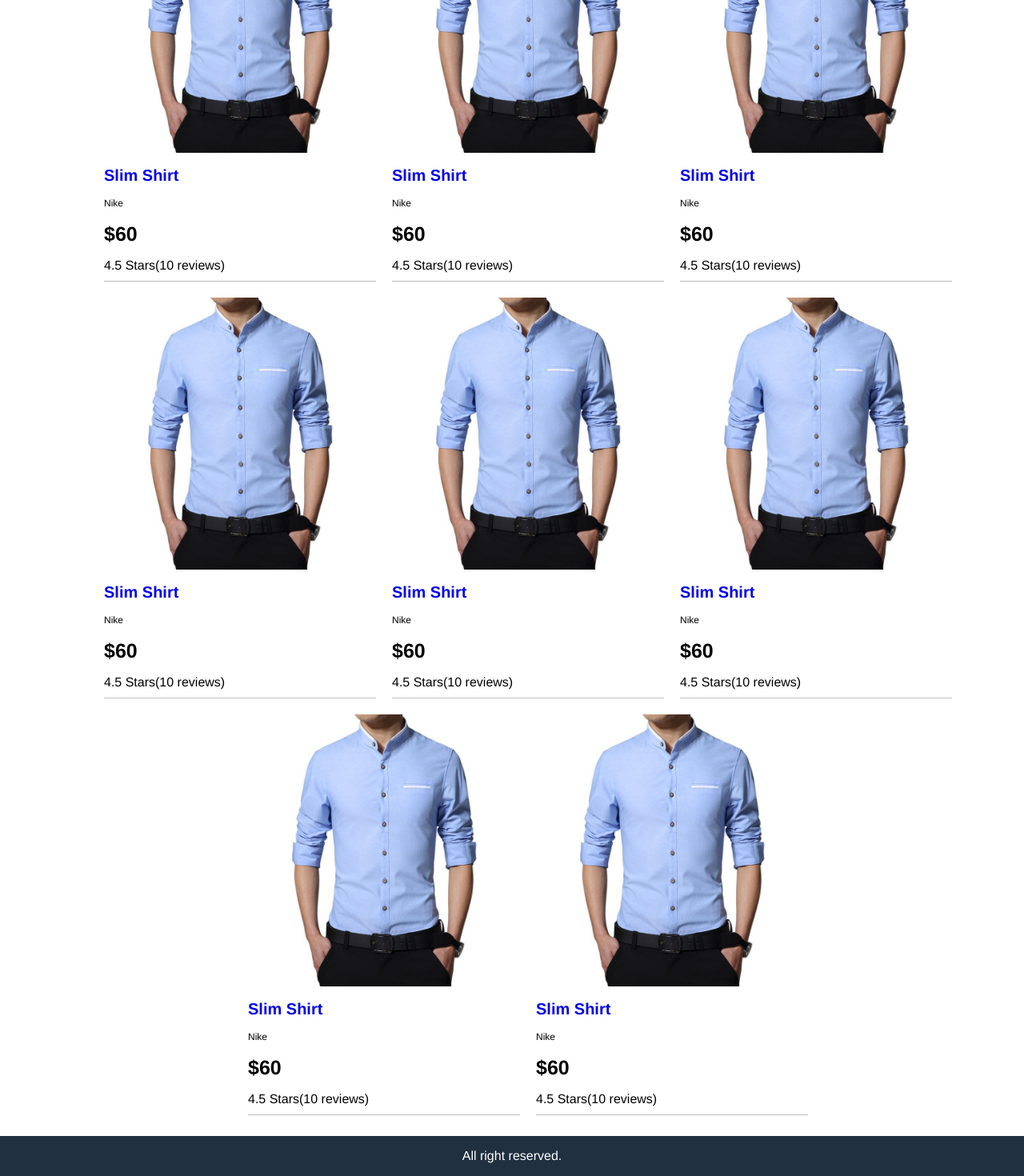
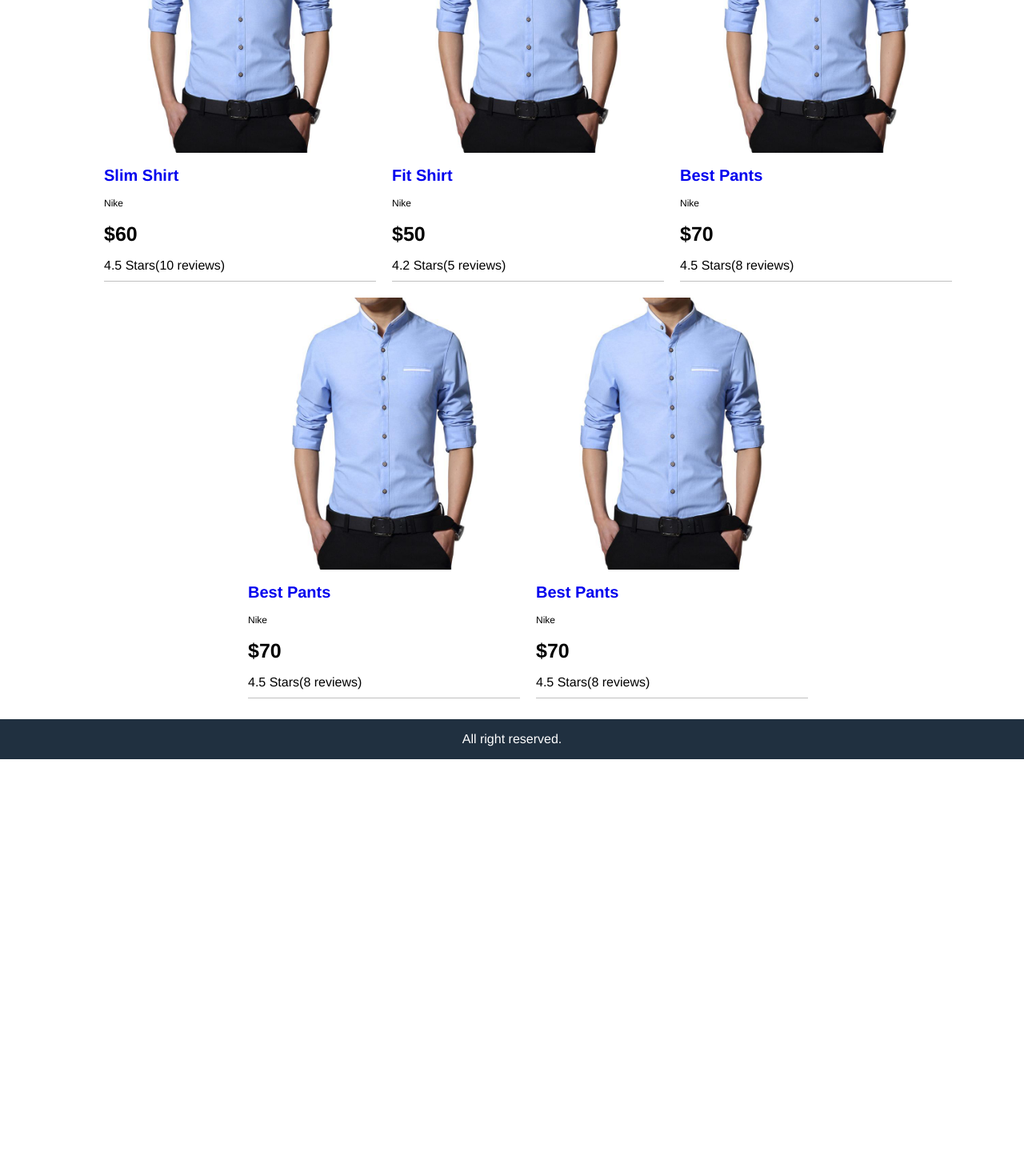
Before and after one commit to ngocdu171/Web-Sale-Clothes, a React (Create React App) app in the folder frontend/: page / in a window 1280 px wide. Shown: the part 225-1695 px from the top of the page at 80% size. After the commit the page ends 1174 px from the top, so only its background shows below. Built offline with nearby package versions, Linux system fonts and the light colour scheme.

Commit message:
fecth data

```diff
--- a/frontend/src/App.js
+++ b/frontend/src/App.js
@@ -1,5 +1,6 @@
 import React from 'react';
 import './App.css';
+import data from './data';
 
 function App() {
     const openMenu = () =>{
@@ -37,78 +38,17 @@ function App() {
             <main className="main">
                 <div className="content">
                     <ul className="products">
-                        <li>
-                            <div className="product">
-                            <img className="product-image" src="/images/image1.jpg" alt="product" />
-                            <div className="product-name"><a href="product.html">Slim Shirt</a></div>
-                            <div className="product-brand">Nike</div>
-                            <div className="product-price">$60</div>
-                            <div className="product-rating">4.5 Stars(10 reviews)</div>
-                            </div>
-                        </li>
-                        <li>
-                            <div className="product">
-                            <img className="product-image" src="/images/image1.jpg" alt="product" />
-                            <div className="product-name"><a href="product.html">Slim Shirt</a></div>
-                            <div className="product-brand">Nike</div>
-                            <div className="product-price">$60</div>
-                            <div className="product-rating">4.5 Stars(10 reviews)</div>
-                            </div>
-                        </li>
-                        <li>
-                            <div className="product">
-                            <img className="product-image" src="/images/image1.jpg" alt="product" />
-                            <div className="product-name"><a href="product.html">Slim Shirt</a></div>
-                            <div className="product-brand">Nike</div>
-                            <div className="product-price">$60</div>
-                            <div className="product-rating">4.5 Stars(10 reviews)</div>
-                            </div>
-                        </li>
-                        <li>
-                            <div className="product">
-                            <img className="product-image" src="/images/image1.jpg" alt="product" />
-                            <div className="product-name"><a href="product.html">Slim Shirt</a></div>
-                            <div className="product-brand">Nike</div>
-                            <div className="product-price">$60</div>
-                            <div className="product-rating">4.5 Stars(10 reviews)</div>
-                            </div>
-                        </li>
-                        <li>
-                            <div className="product">
-                            <img className="product-image" src="/images/image1.jpg" alt="product" />
-                            <div className="product-name"><a href="product.html">Slim Shirt</a></div>
-                            <div className="product-brand">Nike</div>
-                            <div className="product-price">$60</div>
-                            <div className="product-rating">4.5 Stars(10 reviews)</div>
-                            </div>
-                        </li>
-                        <li>
-                            <div className="product">
-                            <img className="product-image" src="/images/image1.jpg" alt="product" />
-                            <div className="product-name"><a href="product.html">Slim Shirt</a></div>
-                            <div className="product-brand">Nike</div>
-                            <div className="product-price">$60</div>
-                            <div className="product-rating">4.5 Stars(10 reviews)</div>
-                            </div>
-                        </li>
-                        <li>
-                            <div className="product">
-                            <img className="product-image" src="/images/image1.jpg" alt="product" />
-                            <div className="product-name"><a href="product.html">Slim Shirt</a></div>
-                            <div className="product-brand">Nike</div>
-                            <div className="product-price">$60</div>
-                            <div className="product-rating">4.5 Stars(10 reviews)</div>
-                            </div>
-                        </li>
-                        <li>
-                            <div className="product">
-                            <img className="product-image" src="/images/image1.jpg" alt="product" />
-                            <div className="product-name"><a href="product.html">Slim Shirt</a></div>
-                            <div className="product-brand">Nike</div>
-                            <div className="product-price">$60</div>
-                            <div className="product-rating">4.5 Stars(10 reviews)</div>
-                            </div>
-                        </li>
+                        {data.products.map(product =>
+                            <li>
+                                <div className="product">
+                                <img className="product-image" src={product.image} alt="product" />
+                                <div className="product-name"><a href="product.html">{product.name}</a></div>
+                                <div className="product-brand">{product.brand}</div>
+                                <div className="product-price">${product.price}</div>
+                                <div className="product-rating">{product.rating} Stars({product.numReviews} reviews)</div>
+                                </div>
+                            </li>
+                        )}
                     </ul>
                 </div>
             </main>
--- /dev/null
+++ b/frontend/src/data.js
@@ -0,0 +1,49 @@
+export default {
+    products: [
+        {
+            name: 'Slim Shirt',
+            category: 'Shirts',
+            image: '/images/image1.jpg',
+            price: 60,
+            brand: 'Nike',
+            rating: 4.5,
+            numReviews: 10
+        },
+        {
+            name: 'Fit Shirt',
+            category: 'Shirts',
+            image: '/images/image1.jpg',
+            price: 50,
+            brand: 'Nike',
+            rating: 4.2,
+            numReviews: 5
+        },
+        {
+            name: 'Best Pants',
+            category: 'Pants',
+            image: '/images/image1.jpg',
+            price: 70,
+            brand: 'Nike',
+            rating: 4.5,
+            numReviews: 8
+        },
+        {
+            name: 'Best Pants',
+            category: 'Pants',
+            image: '/images/image1.jpg',
+            price: 70,
+            brand: 'Nike',
+            rating: 4.5,
+            numReviews: 8
+        },
+        {
+            name: 'Best Pants',
+            category: 'Pants',
+            image: '/images/image1.jpg',
+            price: 70,
+            brand: 'Nike',
+            rating: 4.5,
+            numReviews: 8
+        }
+    ]
+}
```
